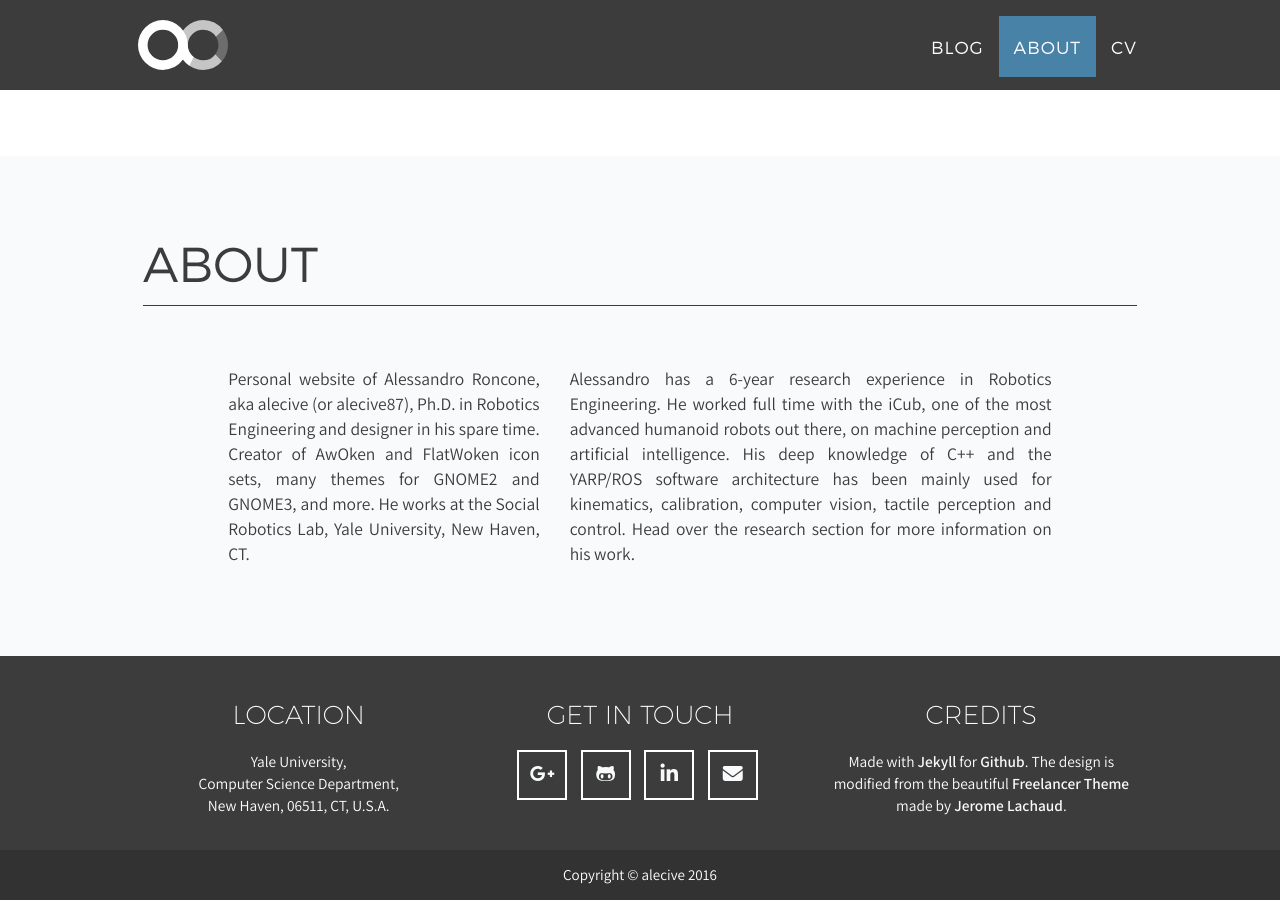
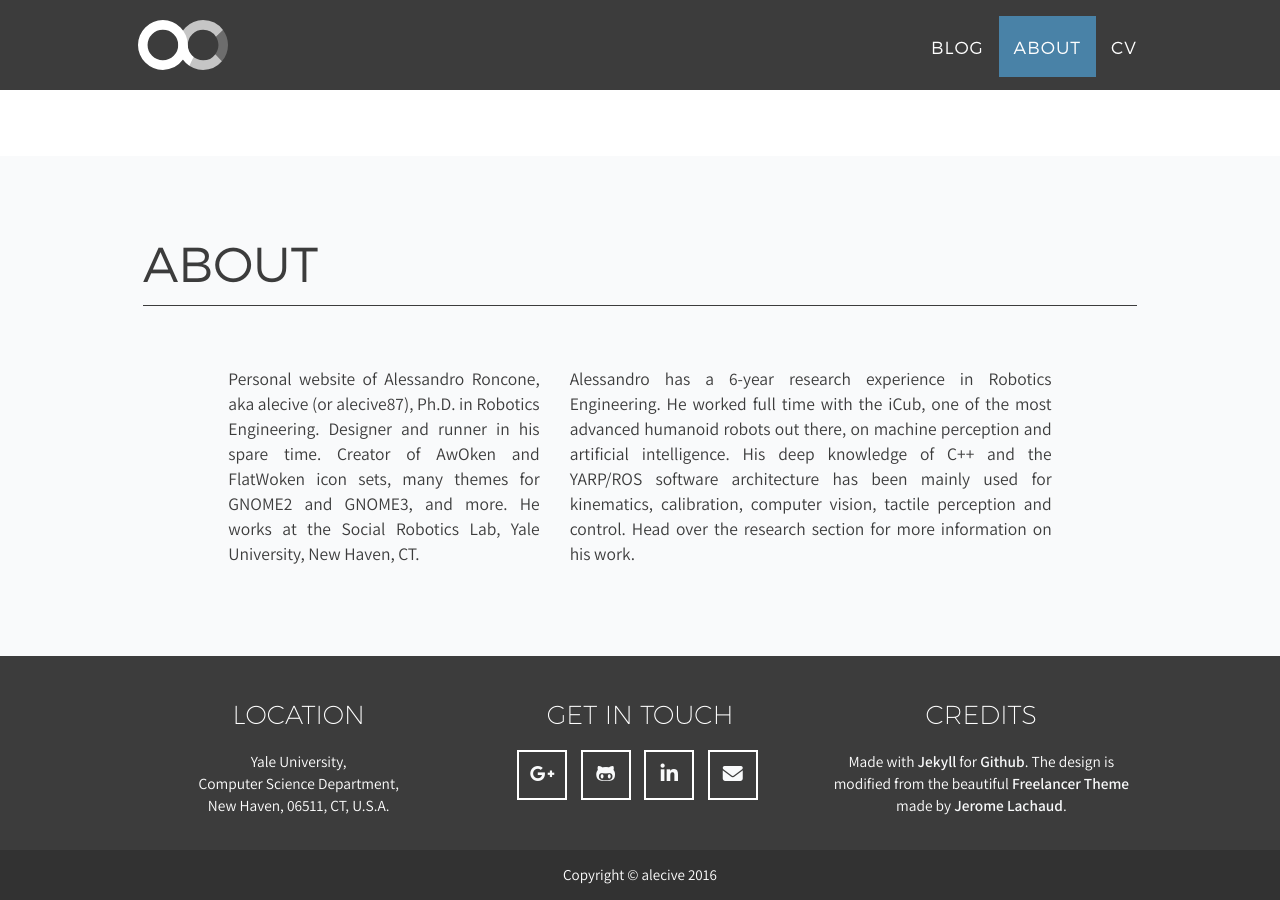
Before and after one commit to alecive/alecive.github.io, a Jekyll site: the page built from blog.html, in a window 1280 px wide and 900 px high, scrolled down 1895 px. Built offline with Jekyll 4.4.1, drawn with Linux system fonts in a browser that asks for light colours; nearby versions of some CDN libraries; some web fonts are replaced.

Commit message:
Minor fixes go a log way sometimes :)

```diff
--- a/_config.yml
+++ b/_config.yml
@@ -4,7 +4,7 @@ email: alecive87@gmail.com
 url: http://alecive.github.io
 phone: +1 (682) 253-2483
 google-analytics-id: UA-80094809-1
-description: "Personal website of Alessandro Roncone, aka alecive (or alecive87), Ph.D. in Robotics Engineering and designer in his spare time."
+description: "Personal website of Alessandro Roncone, aka alecive (or alecive87), Ph.D. in Robotics Engineering. Designer and runner in his spare time."
 owner: Alessandro Roncone
 owner-title: Ph.D.
 owner-job: Robotics Engineer
--- a/index.html
+++ b/index.html
@@ -1,6 +1,6 @@
 ---
 layout: default
-title: Personal Website
+title:
 ---
 
 {% include portfolio.html type="research" %}
```
